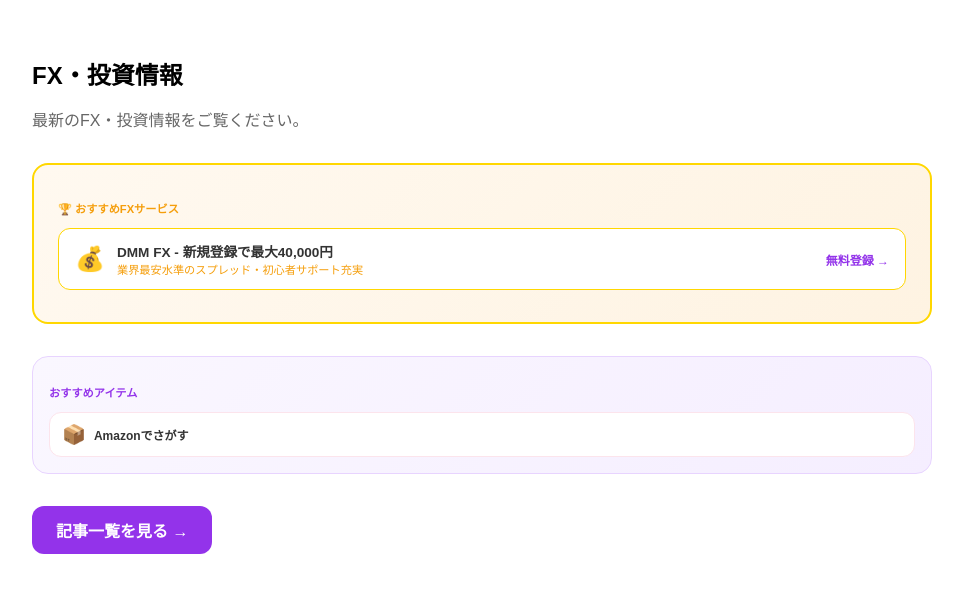
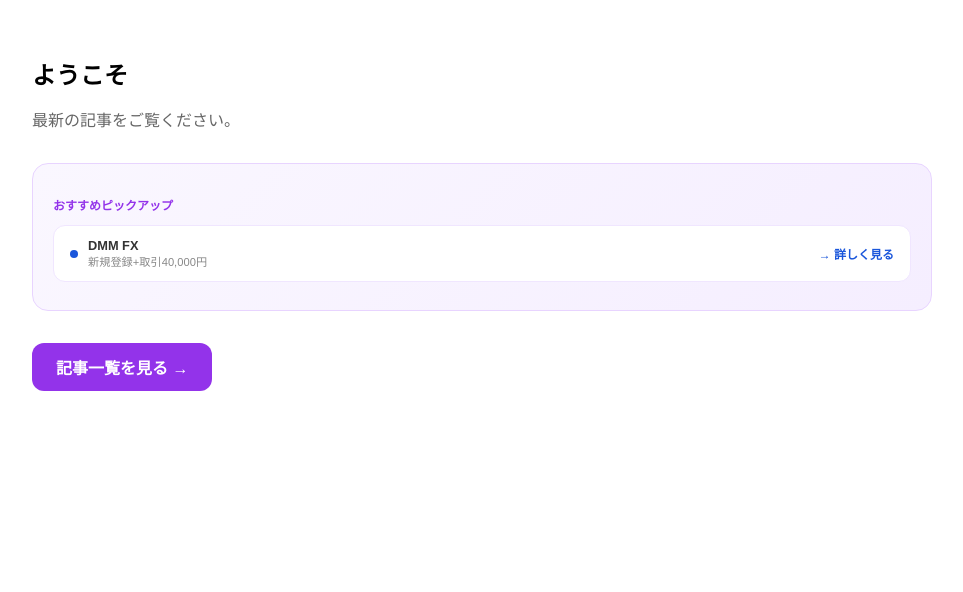
Before and after one commit to okuwabara07-gif/fx-note-jp, a Next.js app: page / in a window 1280 px wide. Shown: the top 592 px of the page, without its empty margins (158-1121 px from the left). Built offline with nearby package versions, Linux system fonts and the light colour scheme.

Commit message:
feat: add A8 affiliate banners to top page

```diff
--- a/app/page.tsx
+++ b/app/page.tsx
@@ -1,33 +1,33 @@
+import { getAllPosts } from '@/lib/posts'
+
 export default function Home() {
+  const posts = getAllPosts().slice(0, 10)
   return (
     <main style={{fontFamily:'sans-serif',maxWidth:'900px',margin:'0 auto',padding:'2rem'}}>
-      <h1 style={{fontSize:'1.5rem',fontWeight:700,marginBottom:'1rem'}}>FX・投資情報</h1>
-      <p style={{color:'#666',marginBottom:'2rem'}}>最新のFX・投資情報をご覧ください。</p>
+      <h1 style={{fontSize:'1.5rem',fontWeight:700,marginBottom:'1rem'}}>ようこそ</h1>
+      <p style={{color:'#666',marginBottom:'2rem'}}>最新の記事をご覧ください。</p>
 
-      {/* 高報酬アフィリエイト */}
-      <div style={{margin:'2rem 0',padding:'1.5rem',background:'linear-gradient(135deg,#fff9f0,#fef3e2)',borderRadius:'16px',border:'2px solid #ffd700'}}>
-        <p style={{fontSize:'0.7rem',color:'#f59e0b',fontWeight:700,marginBottom:'0.75rem'}}>🏆 おすすめFXサービス</p>
+      <div style={{margin:'2rem 0',padding:'1.25rem',background:'linear-gradient(135deg,#faf7ff,#f5eeff)',borderRadius:'16px',border:'1.5px solid #e8d4ff'}}>
+        <p style={{fontSize:'0.75rem',color:'#9333ea',fontWeight:700,marginBottom:'12px'}}>おすすめピックアップ</p>
         <a href="https://px.a8.net/svt/ejp?a8mat=4AZR8U+D2XWAA+1WP2+6CHB7" target="_blank" rel="noopener noreferrer sponsored"
-          style={{display:'flex',alignItems:'center',gap:'12px',padding:'12px 16px',background:'white',borderRadius:'12px',textDecoration:'none',border:'1px solid #ffd700',marginBottom:'8px'}}>
-          <span style={{fontSize:'1.5rem'}}>💰</span>
+          style={{display:'flex',alignItems:'center',gap:'10px',padding:'12px 16px',background:'white',borderRadius:'12px',textDecoration:'none',border:'1px solid #f0e6ff',marginBottom:'8px'}}>
+          <div style={{width:'8px',height:'8px',borderRadius:'50%',background:'#1A56DB',flexShrink:0}}></div>
           <div>
-            <div style={{fontSize:'0.85rem',fontWeight:700,color:'#333'}}>DMM FX - 新規登録で最大40,000円</div>
-            <div style={{fontSize:'0.7rem',color:'#f59e0b'}}>業界最安水準のスプレッド・初心者サポート充実</div>
+            <div style={{fontSize:'0.8rem',fontWeight:700,color:'#333'}}>DMM FX</div>
+            <div style={{fontSize:'0.7rem',color:'#888'}}>新規登録+取引40,000円</div>
           </div>
-          <span style={{marginLeft:'auto',fontSize:'0.75rem',color:'#9333ea',fontWeight:700}}>無料登録 →</span>
+          <span style={{marginLeft:'auto',fontSize:'0.75rem',color:'#1A56DB',fontWeight:700}}>→ 詳しく見る</span>
         </a>
       </div>
 
-      {/* Amazon/楽天 */}
-      <div style={{margin:'2rem 0',padding:'1rem',background:'linear-gradient(135deg,#faf7ff,#f5eeff)',borderRadius:'16px',border:'1.5px solid #e8d4ff'}}>
-        <p style={{fontSize:'0.7rem',color:'#9333ea',fontWeight:700,marginBottom:'0.75rem'}}>おすすめアイテム</p>
-        <div style={{display:'grid',gridTemplateColumns:'repeat(auto-fit,minmax(140px,1fr))',gap:'0.75rem'}}>
-          <a href="https://www.amazon.co.jp/?tag=haircolorab22-22" target="_blank" rel="noopener noreferrer sponsored"
-            style={{display:'flex',alignItems:'center',gap:'8px',padding:'10px 12px',background:'white',borderRadius:'12px',textDecoration:'none',border:'1px solid #fce4ec'}}>
-            <span style={{fontSize:'1.2rem'}}>📦</span>
-            <div><div style={{fontSize:'0.75rem',fontWeight:700,color:'#333'}}>Amazonでさがす</div></div>
+      <div style={{marginBottom:'2rem'}}>
+        {posts.map((post: any) => (
+          <a key={post.slug} href={'/blog/'+post.slug}
+            style={{display:'block',padding:'1rem',marginBottom:'8px',background:'white',borderRadius:'12px',border:'1px solid #e8d4ff',textDecoration:'none'}}>
+            <div style={{fontSize:'0.7rem',color:'#9333ea',marginBottom:'4px'}}>{}</div>
+            <div style={{fontSize:'0.9rem',fontWeight:700,color:'#333'}}>{}</div>
           </a>
-        </div>
+        ))}
       </div>
 
       <a href="/blog" style={{display:'inline-block',padding:'12px 24px',background:'#9333ea',color:'white',borderRadius:'12px',textDecoration:'none',fontWeight:700}}>
```
